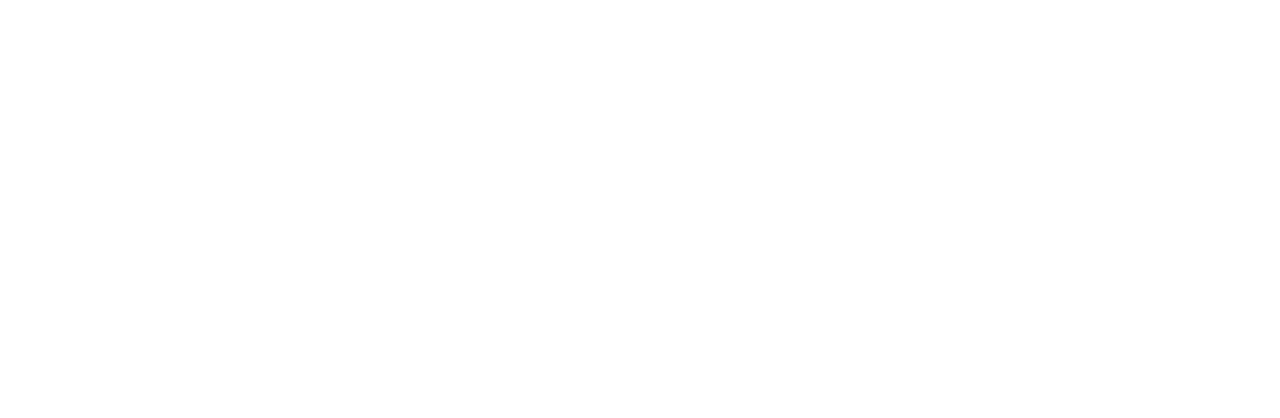
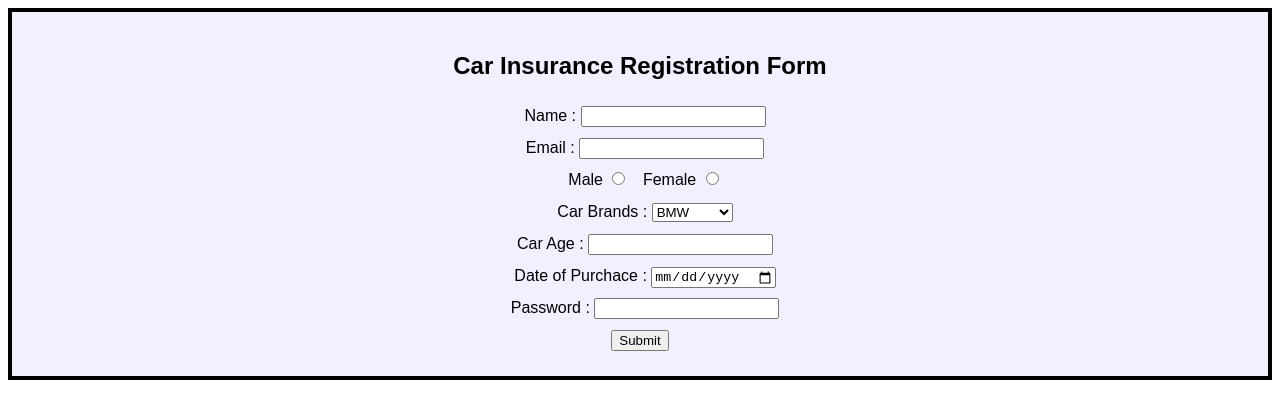
Before and after one commit to acciojob/car-insurance-form-ShaikhFaijal, a website: page main.html in a window 1280 px wide. Drawn offline with Linux system fonts and the light colour scheme.

Commit message:
created a submission

```diff
--- a/main.html
+++ b/main.html
@@ -8,6 +8,32 @@
 
 <body>
 	<!-- the entire body must be written by student -->
+	<section id="container">
+		<h2>Car Insurance Registration Form</h2>
+		<form method="post" id="form1">
+			<label for="name">Name :</label>
+			<input type="text" id="name" required><br>
+			<label for="email">Email :</label>
+			<input type="email" id="email" required><br>
+			<label for="male">Male </label>
+			<input type="radio" id="male" name="gender">
+			<label for="female">Female </label>
+			<input type="radio" id="female" name="gender"><br>
+			<label for="cars" >Car Brands : </label>
+			<select id="cars">
+				<option>BMW</option>
+				<option>Audi</option>
+				<option>Mercedez</option><br>
+			</select><br>
+			<label for="carage">Car Age :</label>
+			<input type="number" required id="carage"><br>
+			<label for="dop">Date of Purchace : </label>
+			<input type="date" id="dop" required><br>
+			<label for="password">Password : </label>
+			<input type="password" required id="password"><br>
+			<button type="submit" id="sub">Submit</button>
+		</form>
+	</section>
     <script type="text/javascript" src="./script.js">
 </script>
 
--- a/styles.css
+++ b/styles.css
@@ -1,4 +1,4 @@
-/* #adoptionform{
+#container{
 
     margin: 0 auto;
     padding: 20px;
@@ -10,16 +10,21 @@ body{
 }
 label{
 	margin-left:10px;
+
 }
-input,option,select{
-	margin-left:70%;
+
 }
-#submit{
-	 display: block;
+#sub{
+	display: inline-block;
     margin: 15px auto;
     padding: 10px 20px;
     border: none;
     border-radius: 60px;
    background-color:white;
-
+}
+form {
+	text-align:center;
+	line-height:2;
+}
+h2{text-align:center;}
 /* Your CSS Code here. */ */
```
